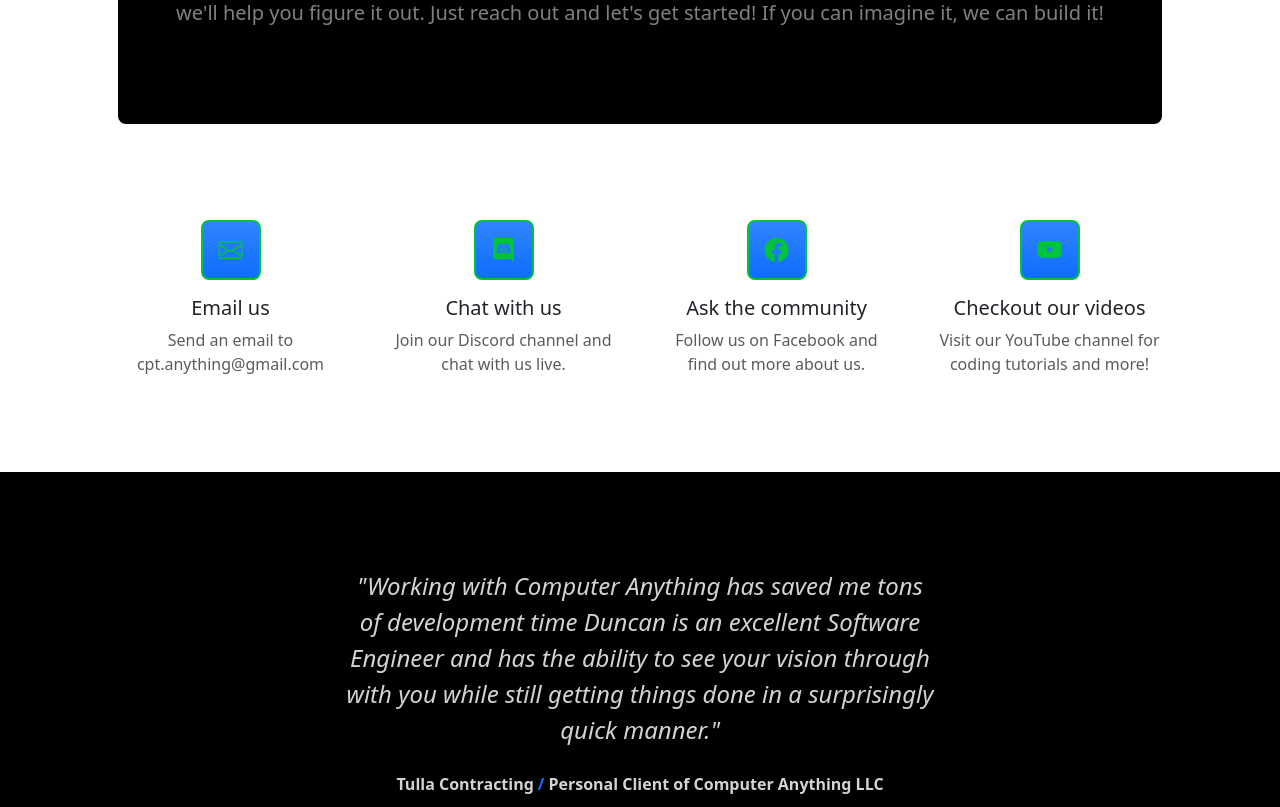
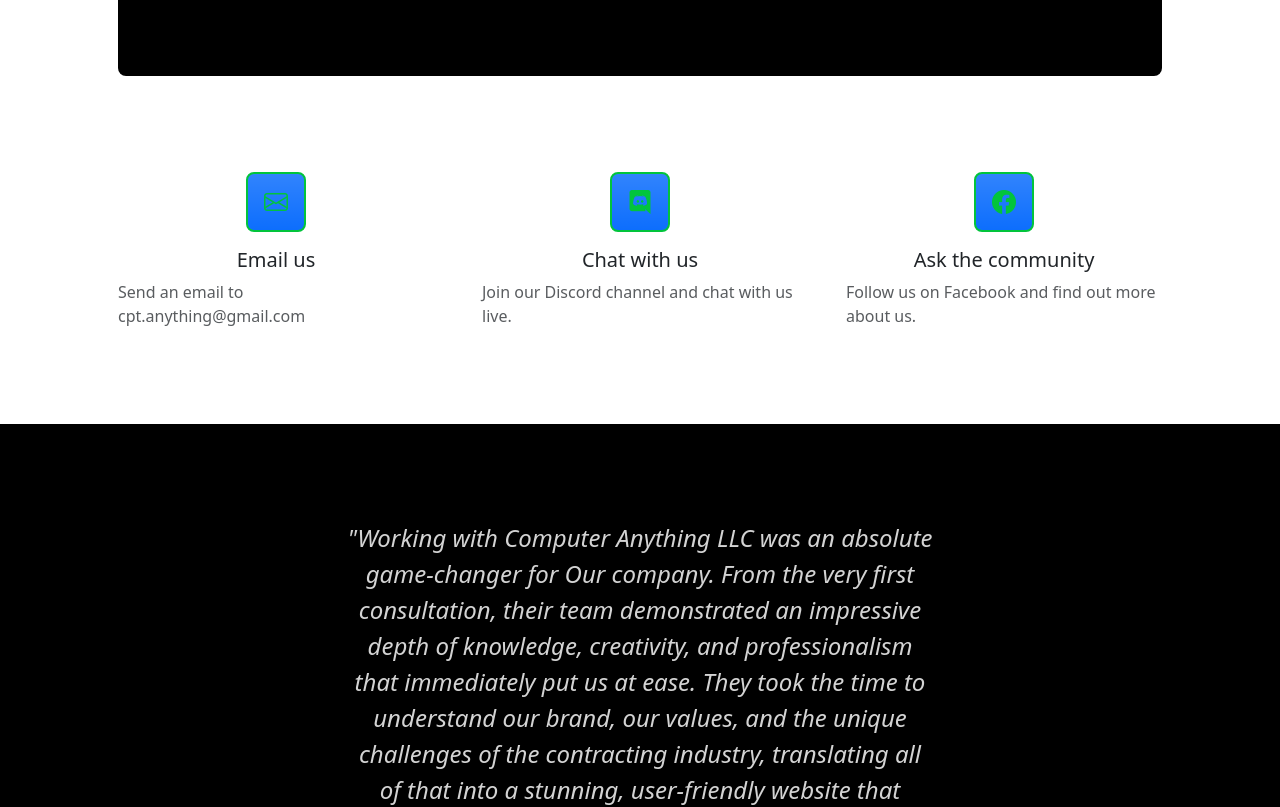
Before and after one commit to ComputerAnything/cpta_blog, a React (Create React App) app in the folder frontend/: page / in a window 1280 px wide. Shown: the part 1240-2047 px from the top of the page. Built offline with nearby package versions, Linux system fonts and the light colour scheme.

Commit message:
fix: Update LandingPage component with loading state and external link attributes

```diff
--- a/frontend/src/components/landing/LandingPage.js
+++ b/frontend/src/components/landing/LandingPage.js
@@ -57,6 +57,7 @@ const LandingPage = () => {
     <>
       {message && <div className="alert alert-success">{message}</div>}
       {loading && <Loading />} {/* Render Loading when loading is true */}
+
       <div className="d-flex flex-column h-100">
         {/* Header */}
         <section id="home">
@@ -78,7 +79,7 @@ const LandingPage = () => {
                       >
                         Computer Anything Tech Blog
                       </button>
-                      <a className="btn custom-btn btn-lg px-4 me-sm-3" href="https://cheloniixd.github.io/">
+                      <a className="btn custom-btn btn-lg px-4 me-sm-3" href="https://cheloniixd.github.io/" target="_blank" rel="noopener noreferrer">
                         About the Developer
                       </a>
                     </div>
@@ -126,7 +127,7 @@ const LandingPage = () => {
         </section>
 
         {/* Contact Section */}
-        <section className="py-5" id="contact">
+        <section className="pt-0 pb-5" id="contact"> {/* Adjusted padding */}
           <div className="container px-5">
             <div className="bg-dark rounded-3 py-5 px-4 px-md-5 mb-5">
               <div className="text-center mb-5">
@@ -137,8 +138,8 @@ const LandingPage = () => {
               </div>
             </div>
             {/* Contact Cards */}
-            <div className="row gx-5 row-cols-2 row-cols-lg-4 py-5">
-              <div className="col">
+            <div className="row gx-5 row-cols-1 row-cols-md-3 justify-content-center py-5">
+              <div className="col mb-4 mb-md-0 d-flex flex-column align-items-center">
                 <a href="mailto:cpt.anything@gmail.com" className="text-decoration-none">
                   <div className="feature bg-primary bg-gradient text-white rounded-3 mb-3">
                     <i className="bi bi-envelope"></i>
@@ -149,7 +150,7 @@ const LandingPage = () => {
                   Send an email to cpt.anything@gmail.com
                 </p>
               </div>
-              <div className="col">
+              <div className="col mb-4 mb-md-0 d-flex flex-column align-items-center">
                 <a href="https://discord.gg/QXs6p75pcS" className="text-decoration-none" target="_blank" rel="noopener noreferrer">
                   <div className="feature bg-primary bg-gradient text-white rounded-3 mb-3">
                     <i className="bi bi-discord"></i>
@@ -160,7 +161,7 @@ const LandingPage = () => {
                   Join our <span>Discord</span> channel and chat with us live.
                 </p>
               </div>
-              <div className="col">
+              <div className="col mb-4 mb-md-0 d-flex flex-column align-items-center">
                 <a href="https://www.facebook.com/people/Computer-Anything/61567372806344/" className="text-decoration-none" target="_blank" rel="noopener noreferrer">
                   <div className="feature bg-primary bg-gradient text-white rounded-3 mb-3">
                     <i className="bi bi-facebook"></i>
@@ -169,17 +170,6 @@ const LandingPage = () => {
                 <div className="h5">Ask the community</div>
                 <p className="text-muted mb-0">
                   Follow us on <span>Facebook</span> and find out more about us.
-                  </p>
-              </div>
-              <div className="col">
-                <a href="https://www.youtube.com/@computer_anything" className="text-decoration-none" target="_blank" rel="noopener noreferrer">
-                  <div className="feature bg-primary bg-gradient text-white rounded-3 mb-3">
-                    <i className="bi bi-youtube"></i>
-                  </div>
-                </a>
-                  <div className="h5">Checkout our videos</div>
-                  <p className="text-muted mb-0">
-                    Visit our <span>YouTube channel</span> for coding tutorials and more!
                 </p>
               </div>
             </div>
@@ -194,7 +184,23 @@ const LandingPage = () => {
               <div className="row gx-5 justify-content-center">
                 <div className="col-lg-10 col-xl-7">
                   <div className="text-center">
-                                <div className="fs-4 mb-4 fst-italic">"Working with Computer Anything has saved me tons of development time Duncan is an excellent Software Engineer and has the ability to see your vision through with you while still getting things done in a surprisingly quick manner."</div>
+                    <div className="fs-4 mb-4 fst-italic">
+                      "Working with Computer Anything LLC was an
+                      absolute game-changer for Our company. From the very first consultation, their team
+                      demonstrated an impressive depth of knowledge, creativity, and professionalism that
+                      immediately put us at ease. They took the time to understand our brand, our values,
+                      and the unique challenges of the contracting industry, translating all of that into a
+                      stunning, user-friendly website that exceeded every expectation. The design is clean,
+                      modern, and highly functional—exactly what we needed to showcase our work and attract
+                      new clients. Navigation is seamless, load times are lightning-fast, and the site is
+                      optimized beautifully for both desktop and mobile users. Beyond the design, their
+                      consulting services are top-notch. Duncan provided strategic insights that helped us
+                      improve our digital presence across the board. Whether it was content planning,
+                      analytics, or ongoing support, Computer Anything LLC delivered with clarity and
+                      purpose. We couldn't be happier with the results. If you're looking for a website
+                      partner who’s invested in your success and knows how to deliver real value, look no
+                      further than Computer Anything LLC. Highly recommended!"
+                    </div>
                     <div className="d-flex align-items-center justify-content-center">
                       {/* <img className="rounded-circle me-3" src="https://dummyimage.com/40x40/ced4da/6c757d" alt="..." /> */}
                       <div className="fw-bold">
@@ -214,7 +220,14 @@ const LandingPage = () => {
                     <div className="row gx-5 justify-content-center">
                         <div className="col-lg-10 col-xl-7">
                             <div className="text-center">
-                                <div className="fs-4 mb-4 fst-italic">"When my computer was broken Duncan came over about 10 minutes before I made my decision to buy a new one, he replaced some pieces inside my motherboard with extra computer parts he had. My computer was up and running in about 45 minutes."</div>
+                                <div className="fs-4 mb-4 fst-italic">
+                                  "When my computer was broken Duncan came over
+                                  about 10 minutes before I made my decision to
+                                  buy a new one, he replaced some pieces inside
+                                  my motherboard with extra computer parts he
+                                  had. My computer was up and running in about
+                                  45 minutes."
+                                </div>
                                 <div className="d-flex align-items-center justify-content-center">
                                     {/* <img className="rounded-circle me-3" src="https://dummyimage.com/40x40/ced4da/6c757d" alt="..." /> */}
                                     <div className="fw-bold">
```
Lines whose indentation alone changed are shown as unchanged.
